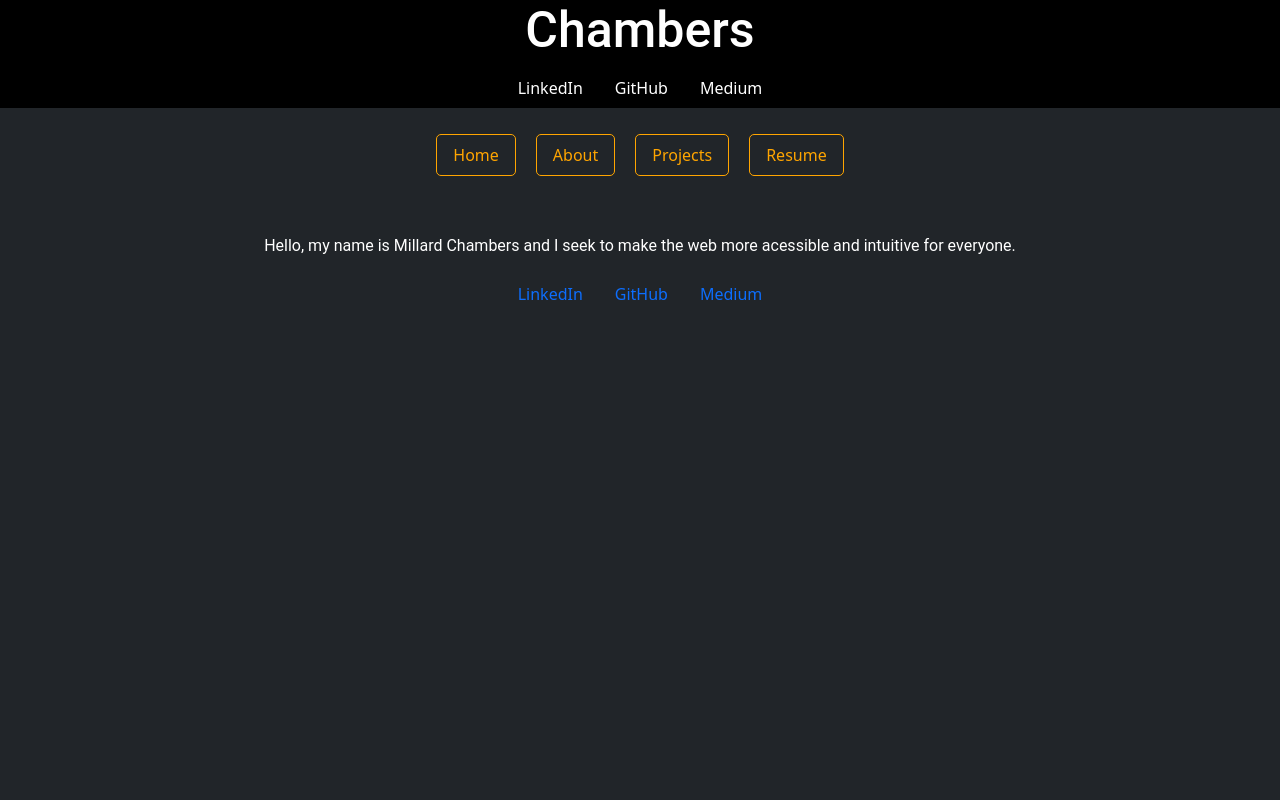
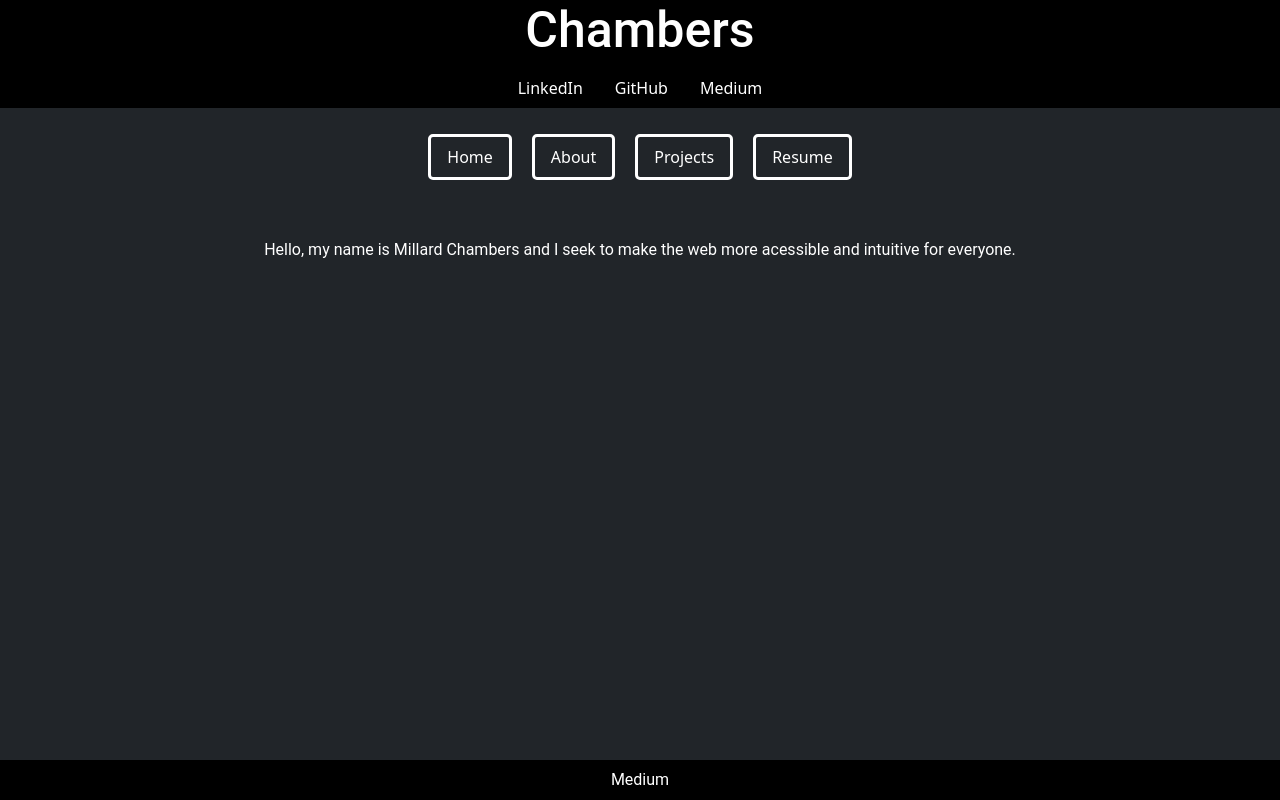
Before and after one commit to MChambersIV/Portfolio, a React (Create React App) app: page / in a window 1280 px wide. Built offline with nearby package versions, Linux system fonts and the light colour scheme.

Commit message:
edited styling of Footer.js, color rework in Nav.js, item alignment in Resume.js

```diff
--- a/src/components/Footer.js
+++ b/src/components/Footer.js
@@ -1,14 +1,26 @@
 import React from "react";
+
+const footStyle = {
+
+  background: "black",
+  color: "white",
+  fontFamily: "Roboto",
+  width: "100%",
+  bottom: "0",
+  position: "fixed",
+  display: "flex",
+  justifyContent: "center"
+}
 
 function Footer() {
     return (
-        <div className="nav justify-content-center">
+        <div className="nav justify-content-center" style={footStyle}>
 
-          <a className="nav-link" href="https://linkedin.com/in/millard-chambers">LinkedIn</a>
+          <a className="nav-link" href="https://linkedin.com/in/millard-chambers" style={footStyle}>LinkedIn</a>
 
-          <a className="nav-link" href="https://github.com/MChambersIV">GitHub</a>
+          <a className="nav-link" href="https://github.com/MChambersIV" style={footStyle}>GitHub</a>
 
-          <a className="nav-link" href="https://medium.com/@chambersm025">Medium</a>
+          <a className="nav-link" href="https://medium.com/@chambersm025" style={footStyle}>Medium</a>
 
         </div>
     )
--- a/src/components/Nav.js
+++ b/src/components/Nav.js
@@ -1,11 +1,11 @@
 import React from 'react';
 
 const boxStyle = {
-  color: "orange",
+  color: "white",
   borderStyle: "solid",
   borderRadius: "5px",
-  borderWidth: "1px",
-  borderColor: "orange",
+  borderWidth: "3px",
+  borderColor: "white",
   margin: "10px",
 
 };
--- a/src/components/pages/Resume.js
+++ b/src/components/pages/Resume.js
@@ -1,13 +1,12 @@
 import React from "react";
 
 const boxStyle = {
-  color: "red",
-  borderStyle: "solid",
-  borderRadius: "5px",
-  borderWidth: "2px",
-  borderColor: "red",
-  margin: "10px",
-  textAlign: "center"
+    color: "red",
+    borderStyle: "solid",
+    borderRadius: "1px",
+    borderWidth: "2px",
+    borderColor: "red",
+    margin: "1px",
 
 };
 
@@ -20,7 +19,7 @@ const listStyle = {
 
 function Resume() {
     return (
-        <div class="d-flex flex-column" style={listStyle}>
+        <div class="d-flex flex-column">
          <p style={listStyle}>JavaScript</p>
          <p style={listStyle}>React</p>
          <p style={listStyle}>SQL</p>
```
